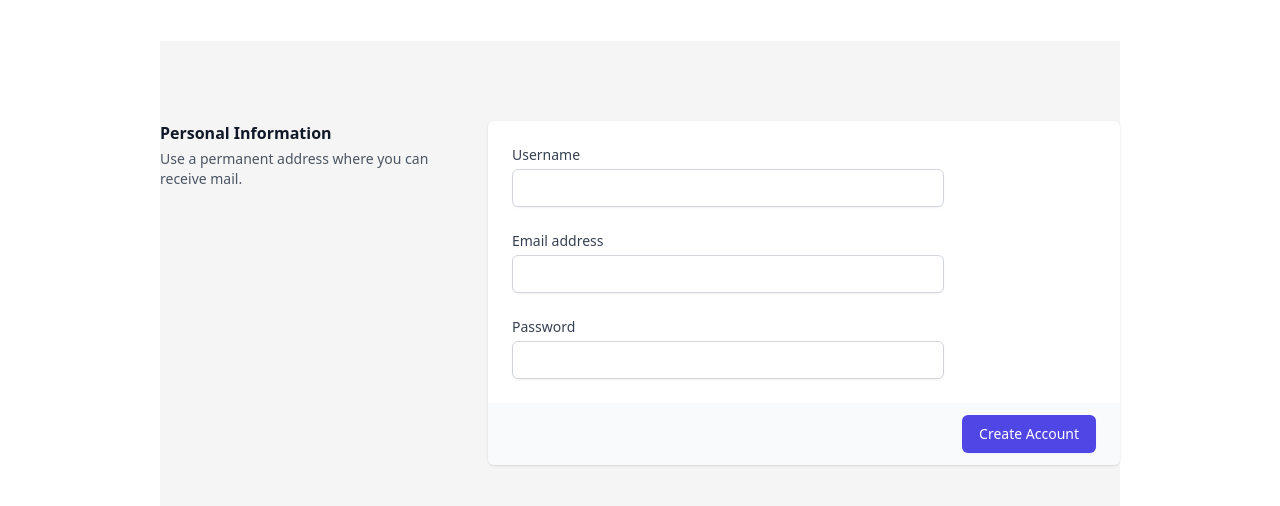
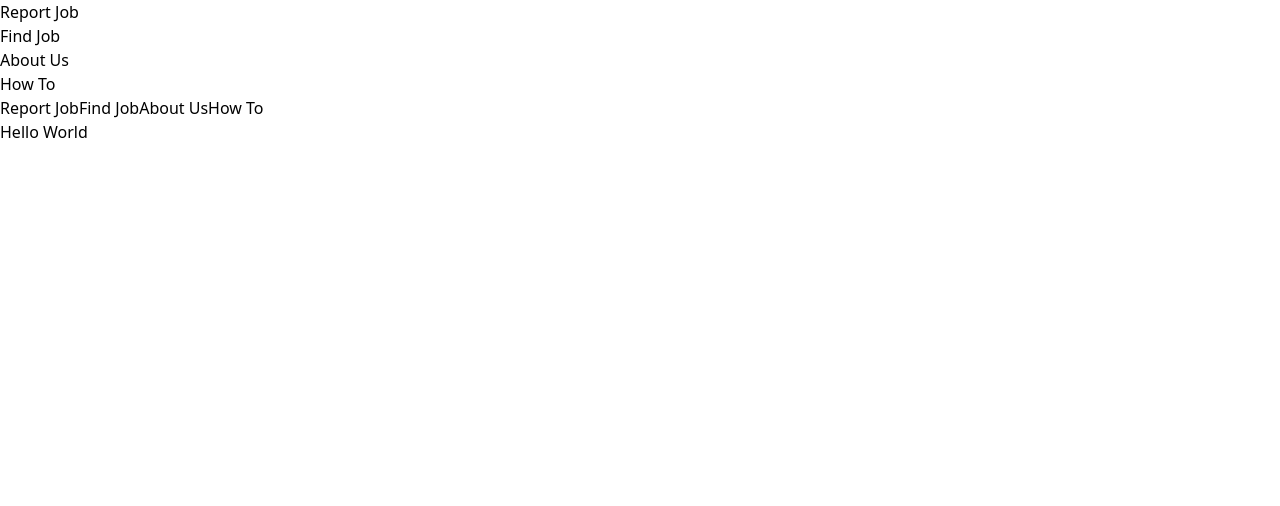
Before and after one commit to Wilsonator123/SECoursework, a React (Create React App) app in the folder client/: page / in a window 1280 px wide. Shown: the top 506 px of the page. Built offline with nearby package versions, Linux system fonts and the light colour scheme.

Commit message:
header
making header

```diff
--- a/client/package.json
+++ b/client/package.json
@@ -10,6 +10,7 @@
         "i": "^0.3.7",
         "react": "^18.2.0",
         "react-dom": "^18.2.0",
+        "react-router-dom": "^6.9.0",
         "react-scripts": "5.0.1",
         "tailwindcss": "^3.2.7",
         "web-vitals": "^2.1.4"
--- /dev/null
+++ b/client/src/Header.js
@@ -0,0 +1,39 @@
+import React from "react";
+import ReactDOM from "react-dom/client";
+import "./Header";
+
+export default function Header() {
+    return (
+        <nav>
+            <ul>
+                <li>
+                    <span class="Desktop">
+                        <a href="reportJob">Report Job</a>
+                    </span>
+                </li>
+                <li>
+                    <span class="Desktop">
+                        <a href="findJob">Find Job</a>
+                    </span>
+                </li>
+                <li>
+                    <span class="Desktop">
+                        <a href="aboutUs">About Us</a>
+                    </span>
+                </li>
+                <li>
+                    <span class="Desktop">
+                        <a href="howTo">How To</a>
+                    </span>
+                </li>
+            </ul>
+
+            <div class="mobile-menu">
+                <a href="reportJob">Report Job</a>
+                <a href="findJob">Find Job</a>
+                <a href="aboutUs">About Us</a>
+                <a href="howTo">How To</a>
+            </div>
+        </nav>
+    );
+}
--- /dev/null
+++ b/client/src/Home.js
@@ -0,0 +1,17 @@
+import React from "react";
+import ReactDOM from "react-dom/client";
+import App from "./App";
+import Header from "./Header";
+
+class Home extends React.Component {
+    render() {
+        return (
+            <div>
+                <Header />
+                <h1> Hello World </h1>
+            </div>
+        );
+    }
+}
+
+export default Home;
--- a/client/src/index.js
+++ b/client/src/index.js
@@ -1,11 +1,19 @@
 import React from "react";
 import ReactDOM from "react-dom/client";
 import App from "./App";
+import Home from "./Home";
+
+import { BrowserRouter } from "react-router-dom";
+
+// const root = ReactDOM.createRoot(document.getElementById("root"));
+// root.render(<App />);
 
 const root = ReactDOM.createRoot(document.getElementById("root"));
 root.render(
     <React.StrictMode>
-        <App />
+        <BrowserRouter>
+            <Home />
+        </BrowserRouter>
     </React.StrictMode>
 );
 
```
Also changed, not shown: 1 other file (tests, documents, lock files or other folders). Lines whose indentation alone changed are shown as unchanged.
